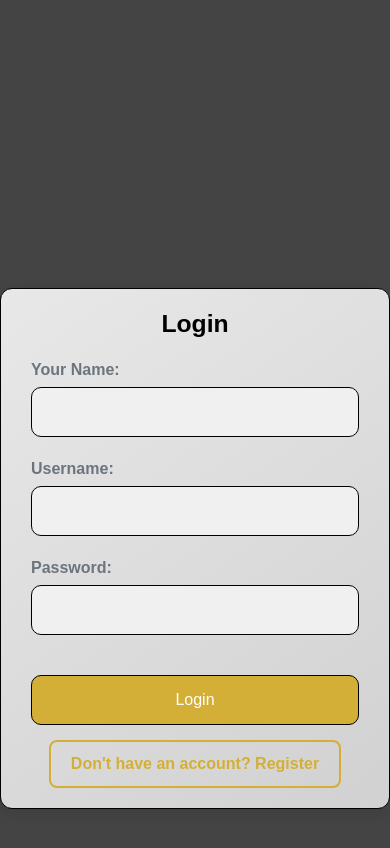
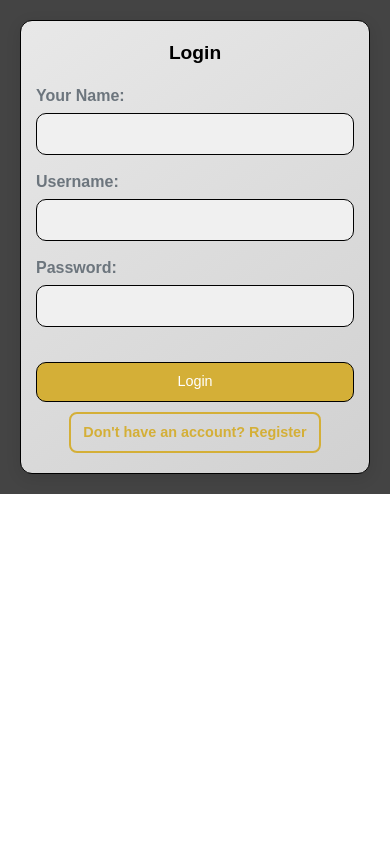
Before and after one commit to harishthangavelp/News-Channel, a React (Vite) app in the folder News-Project/my-news-channel/: page /login in a window 390 px wide. Shown: the top 848 px of the page. Built offline with nearby package versions, Linux system fonts and the light colour scheme.

Commit message:
news-channel

```diff
--- a/News-Project/my-news-channel/src/User/Login.css
+++ b/News-Project/my-news-channel/src/User/Login.css
@@ -3,7 +3,7 @@
     display: flex;
     justify-content: center;
     align-items: center;
-    height: 130vh; /* Full height of the viewport */
+    height: 150vh; /* Full height of the viewport */
     width: 100vw;  /* Full width of the viewport */
     position: absolute; /* Ensures the container spans the entire viewport */
     top: 0;
@@ -137,32 +137,65 @@
 }
 
 /* Responsive Design */
-/* For very small devices (older phones, below 360px width) */
-@media screen and (max-width: 360px) {
+@media screen and (max-width: 768px) {
     .auth-containerl {
-        height: auto; /* Adjust height for smaller screens */
-        padding: 10px; /* Reduce padding for better fit */
+        height: auto;
+        padding: 20px;
+        left: 0;
     }
 
     .form-wrapperl {
-        padding: 15px 10px;
+        padding: 30px 20px;
+        width: 100%;
+        max-width: 100%;
     }
 
     .h2l {
-        font-size: 1rem; /* Smaller font for headers */
+        font-size: 1.5rem;
     }
 
-    .submit-btnl, .toggle-btnl, .back-btnl {
-        font-size: 0.8rem;
-        padding: 6px 8px; /* Compact buttons */
+    .forml {
+        width: 100%;
+    }
+
+    .input-groupl {
+        margin-bottom: 15px;
     }
 
     .inputl {
-        padding: 6px; /* Smaller inputs */
-        font-size: 0.9rem; /* Reduce input text size */
+        padding: 10px;
+    }
+
+    .submit-btnl, .toggle-btnl {
+        padding: 10px 12px;
     }
 
     .back-btnl {
-        font-size: 0.8rem;
+        margin-top: 10px;
+        padding: 8px 15px;
     }
 }
+
+@media screen and (max-width: 480px) {
+    .form-wrapperl {
+        padding: 20px 15px;
+    }
+
+    .h2l {
+        font-size: 1.2rem;
+    }
+
+    .submit-btnl, .toggle-btnl {
+        padding: 8px 10px;
+        font-size: 0.9rem;
+    }
+
+    .back-btnl {
+        font-size: 0.9rem;
+        padding: 8px 12px;
+    }
+
+    .inputl {
+        padding: 8px;
+    }
+}
```
